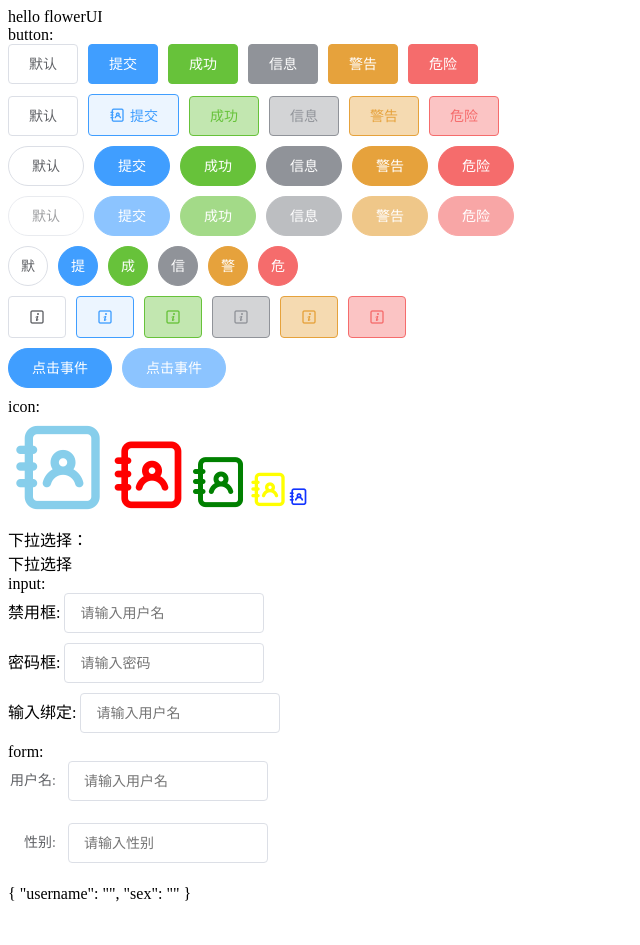
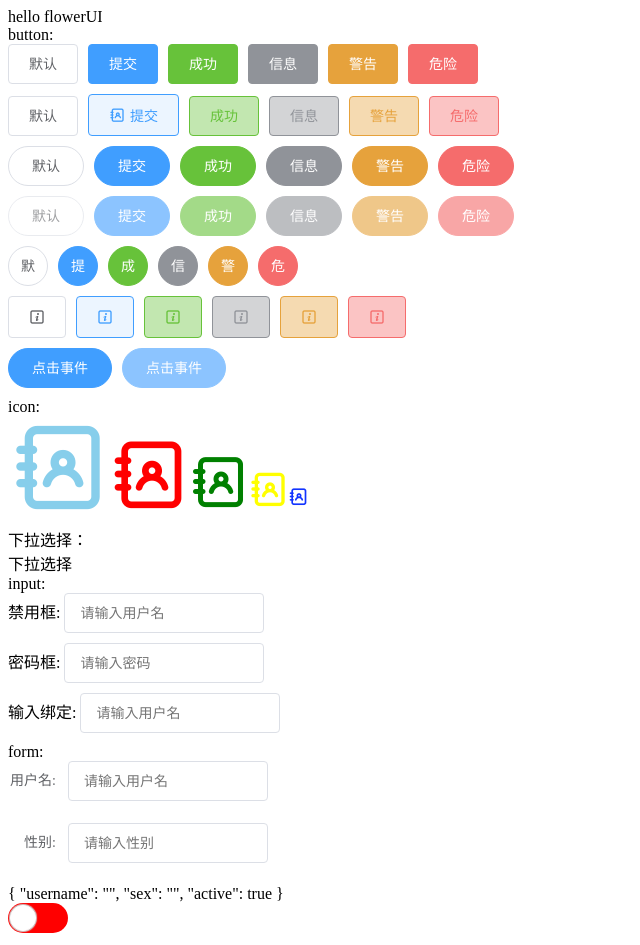
Before and after one commit to huashaoya/flower-ui, a Vue app: page / in a window 1280 px wide. Shown: the whole page, without its empty margins (0-640 px from the left). Before the commit the page ends 911 px from the top, so only its background shows below. Built offline with nearby package versions, Linux system fonts and the light colour scheme.

Commit message:
switch_first_commit

```diff
--- a/src/App.vue
+++ b/src/App.vue
@@ -87,6 +87,9 @@
       </fl-form-item>
     </fl-form>
     {{ model }}
+
+    <br>
+    <fl-switch v-model="model.active" activeColor="red" inActiveColor="black"></fl-switch>
   </div>
 </template>
 
@@ -96,7 +99,8 @@ export default {
     return {
       model: {
         username: '',
-        sex: ''
+        sex: '',
+        active: true
       }
     }
   },
--- /dev/null
+++ b/src/components/switch.vue
@@ -0,0 +1,99 @@
+<template>
+    <div class="switch" @click="handleClick" :class="[stateDialog]" ref="customColors">
+      <input type="checkbox" v-model="stateChange">
+      <span class="core"></span>
+    </div>
+</template>
+
+<script>
+import { ref, onMounted, nextTick } from 'vue'
+export default {
+  name: 'FlSwitch',
+  props: {
+    modelValue: {
+      type: Boolean,
+      defualt: false
+    },
+    activeColor: {
+      type: String,
+      defualt: ''
+    },
+    inActiveColor: {
+      type: String,
+      defualt: ''
+    }
+  },
+  // emits: ['update'],
+  setup (props, content) {
+    let stateChange = ref(null)
+    let customColors = ref(null)
+    const stateDialog = ref('off')
+
+    async function handleClick () {
+      console.log(props)
+      content.emit('update:modelValue', !props.modelValue)
+      stateChange.value = props.modelValue
+      await nextTick()
+      setColor()
+      stateDialog.value = props.modelValue ? 'on' : 'off'
+    }
+    function setColor () {
+      if (props.activeColor || props.inActiveColor) {
+        let color = props.modelValue ? props.activeColor : props.inActiveColor
+        customColors.value.style.backgroundColor = color
+      }
+    }
+    onMounted(() => {
+      setColor()
+    })
+    return {
+      stateChange,
+      handleClick,
+      stateDialog,
+      customColors
+    }
+  }
+}
+</script>
+
+<style lang="scss" scoped>
+.switch{
+  display: inline-block;
+  position: relative;
+  width: 60px;
+  height: 30px;
+  border-radius: 20px;
+  transition: all .3s;
+  box-sizing: border-box;
+  span.core:after{
+    content: "";
+    position: absolute;
+    border-radius: 100%;
+    box-sizing: border-box;
+    border: 1px solid #fff;
+    box-shadow: 0 0 1px 1px #ccc;
+    text-align: center;
+    top: 2px;
+    left: 2px;
+    transition: all .3s;
+    width: 26px;
+    height: 26px;
+    background-color: #fff;
+  }
+}
+.off{
+  background-color: brown;
+}
+.on{
+  background-color: rgb(7, 82, 20);
+  .core::after{
+    transform: translateX(60px);
+    margin-left: -30px;
+  }
+}
+input{
+  position: absolute;
+  width: 0;
+  height: 0;
+}
+</style>
--- a/src/main.js
+++ b/src/main.js
@@ -8,6 +8,7 @@ import FlSelect from './components/select.vue'
 import FlInput from './components/input.vue'
 import FlForm from './components/form.vue'
 import FlFormItem from './components/form-item.vue'
+import FlSwitch from './components/switch.vue'
 import './assets/font/iconfont.css'
 // import FlowerUI from '../packages'
 
@@ -19,4 +20,5 @@ app.component(FlSelect.name, FlSelect)
 app.component(FlInput.name, FlInput)
 app.component(FlForm.name, FlForm)
 app.component(FlFormItem.name, FlFormItem)
+app.component(FlSwitch.name, FlSwitch)
 app.mount('#app')
```
Also changed, not shown: .eslintrc.js.
